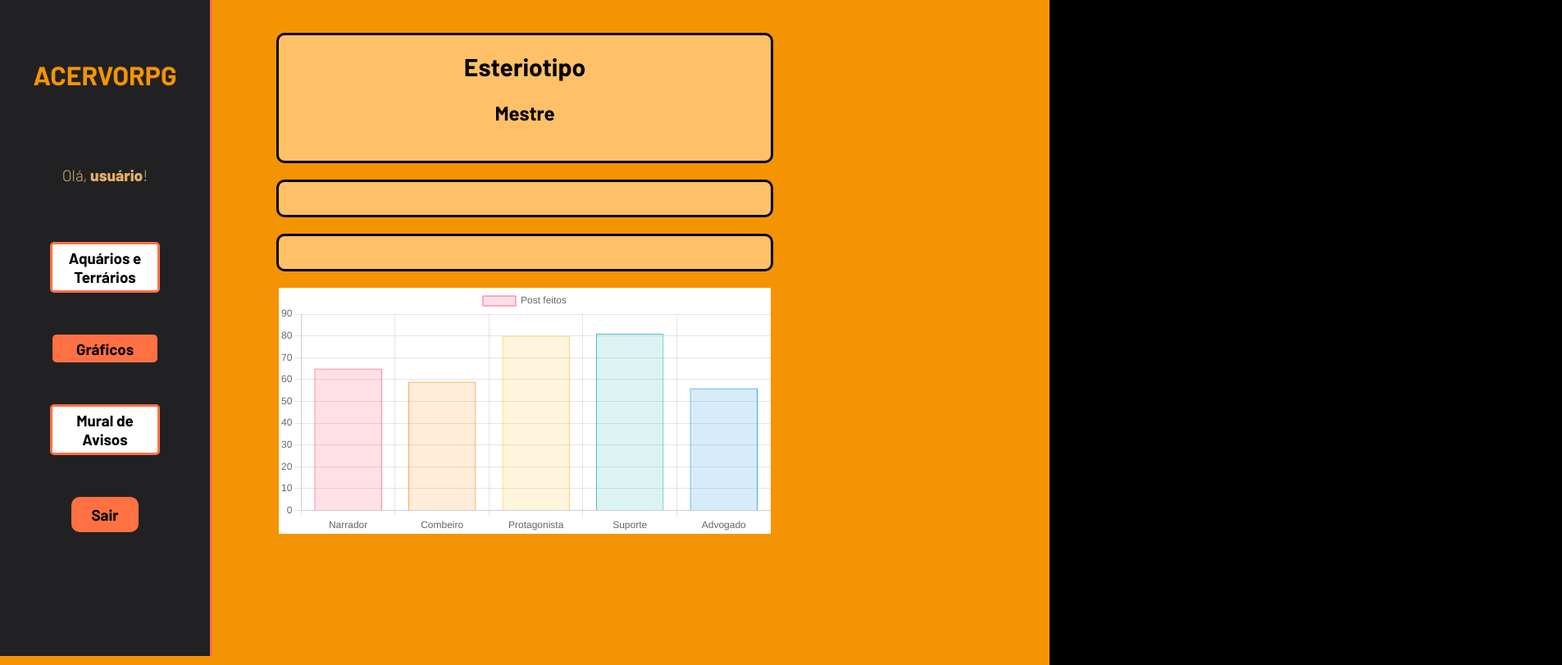
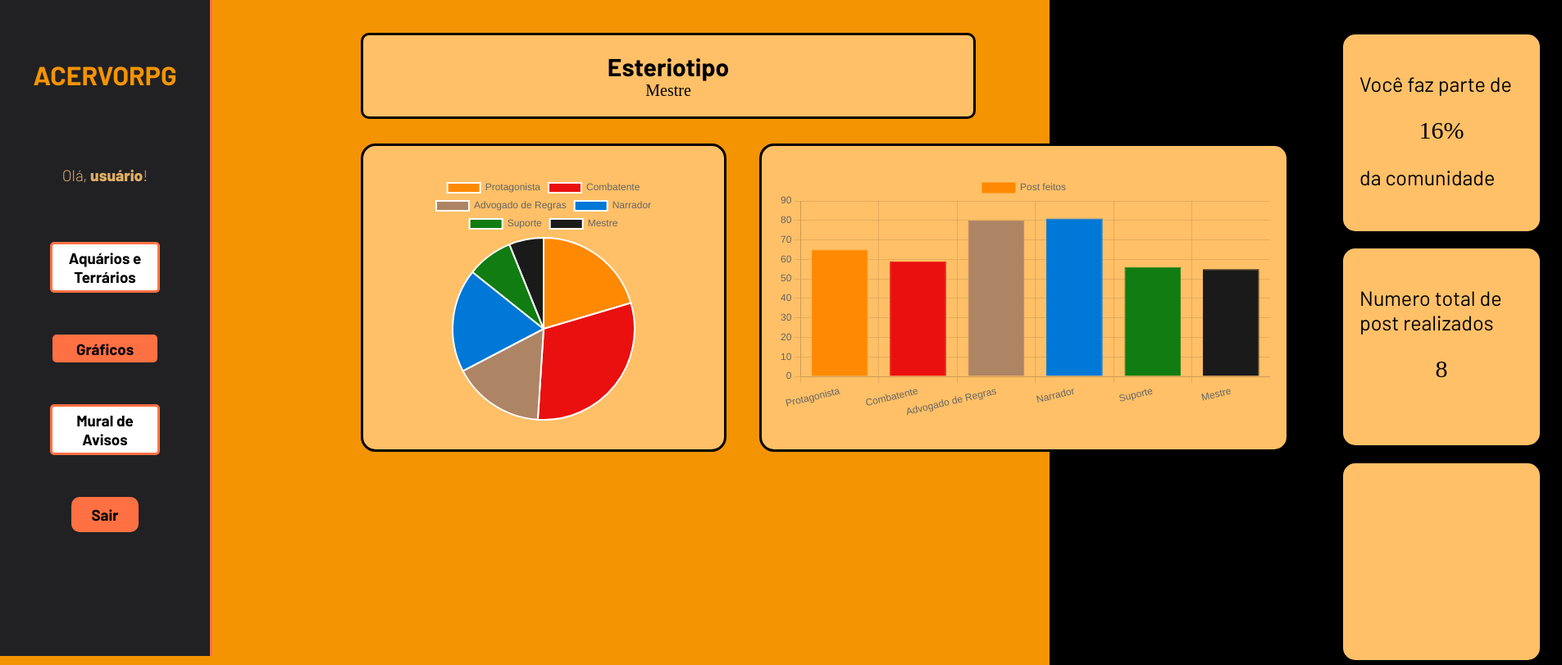
Before and after one commit to LuizSptech/AcervoRPGV2, a website: page public/dashboard/dashTest.html in a window 1280 px wide. Shown: the top 811 px of the page at 82% size, 1905 px wide, since content can reach past the window. Drawn offline with nearby package versions, Linux system fonts and the light colour scheme; a web font is replaced by a local one.

Commit message:
layout dash pronto

```diff
--- a/public/css/dashboards.css
+++ b/public/css/dashboards.css
@@ -187,15 +187,7 @@ body {
   background-color: #9ccc65;
 }
 
-.cards {
-  display: flex;
-  flex-wrap: wrap;
-  justify-content: center;
-  height: 450px;
-  width: 100%;
-  align-items: center;
-  color: white;
-}
+
 
 .card-aquario {
   margin: 2%;
@@ -432,6 +424,7 @@ canvas {
     display: flex;
     gap: 20px;
     margin-bottom: 30px;
+    flex-direction: row;
 }
 
 .card {
@@ -444,7 +437,8 @@ canvas {
     display: flex;
     flex-direction: column;
     justify-content: center;
-    transition: 0.3s;
+    position: relative;
+    left: 400px;
 }
 
 
@@ -476,5 +470,130 @@ canvas {
 .grafico{
   width: 600px;
   height: 300px;
-  background-color: white;
+  background-color: #FFC067;
 }
+
+.grafico-pie{
+  width: 300px;
+  height: 300px;
+  background-color: #FFC067;
+  position: relative;
+  left: 50px;
+}
+
+
+.grupo-graficos {
+   display: flex;
+    gap: 20px;
+    margin-bottom: 30px;
+    flex-direction: row;
+}
+
+.card-pie{
+
+    height: 330px;
+    background-color: #FFC067;
+    border-radius: 18px;
+    border: 3px solid black;
+    padding: 20px;
+    display: flex;
+    flex-direction: column;
+    justify-content: center;
+    width: 400px;
+    position: relative;
+    left: 400px;
+}
+
+
+
+.card-barra{
+
+    height: 330px;
+    background-color: #FFC067;
+    border-radius: 18px;
+    border: 3px solid black;
+    padding: 20px;
+    display: flex;
+    flex-direction: column;
+    justify-content: center;
+    width:auto;
+    position: relative;
+    left: 420px;
+}
+
+
+.KPIS{
+ display: flex;
+  flex-direction: column;
+
+  width: 300px;
+  height: 800px;
+  position: absolute;
+  left: 1605px;
+  justify-content: space-evenly;
+  top: 23px;
+}
+
+
+.KPI1{
+
+  height: 200px;
+  font-size: 25px;
+  width: 200px;
+  background-color: #FFC067;
+  border-radius: 18px;
+  border: 3px solid black;
+  padding: 20px;
+  display: flex;
+  flex-direction: column;
+  position: relative;
+  left: 10%;
+
+}
+
+.KPI2{
+  height: 200px;
+  width: 200px;
+  font-size: 25px;
+  background-color: #FFC067;
+  border-radius: 18px;
+  border: 3px solid black;
+  padding: 20px;
+  display: flex;
+  flex-direction: column;
+  position: relative;
+  left: 10%;
+}
+.KPI3{
+  height: 200px;
+  font-size: 25px;
+  width: 200px;
+  background-color: #FFC067;
+  border-radius: 18px;
+  border: 3px solid black;
+  padding: 20px;
+  display: flex;
+  flex-direction: column;
+  position: relative;
+  left: 10%;
+}
+
+#esteriotipo {
+  font-family: "Metamorphous", serif;
+  font-size: 20px;
+}
+
+#saida {
+  display: flex;
+  justify-content: center;
+    font-family: "Metamorphous", serif;
+  font-size: 30px;
+}
+
+#total{
+  display: flex;
+  justify-content: center;
+  font-family: "Metamorphous", serif;
+  font-size: 30px;
+
+}
--- a/public/css/estilo.css
+++ b/public/css/estilo.css
@@ -210,7 +210,7 @@ body {
 }
 
 .card {
-  width: 50%;
+  width: 62%;
   background-color: #FFC067;
   border-radius: 10px;
   display: flex;
--- a/public/dashboard/dashTest.html
+++ b/public/dashboard/dashTest.html
@@ -61,17 +61,37 @@
         <div class="cards">
             <div class="card">
                 <h2>Esteriotipo</h2>
-                <p>Mestre</p>
-                <div id="esteriotipo"></div>
+                <div id="esteriotipo">Mestre</div>
             </div>
-            <div class="card">
-                <h2></h2>
-            </div>
-            <div class="card">
+        </div>
+        <div class="grupo-graficos">
+
+            <div class="card-pie">
+                <div class="grafico-pie">
+                    <canvas id="grafico-rosquinha"></canvas>
+                </div>
             </div>
 
-            <div class="grafico">
-                <canvas id="grafico-barra" ></canvas>
+            <div class="card-barra">
+                <div class="grafico">
+                    <canvas id="grafico-barra" ></canvas>
+                </div>
+            </div>
+        </div>
+        <div class="KPIS">
+            <div class="KPI1">
+                <p>Você faz parte de </p>
+                <div id="saida"></div>
+                <p>da comunidade</p>
+            </div>
+            <div class="KPI2">
+                <p>Numero total de post realizados</p>
+                <div id="total"></div>
+
+            </div>
+            <div class="KPI3">
+                <p></p>
+
             </div>
         </div>
     </div>
@@ -84,14 +104,16 @@
 
 
 
-
+saida.innerHTML = `16%`
+total.innerHTML = `8`
 const labels = [
-    "Narrador",
-    "Combeiro",
-    "Protagonista",
-    "Suporte",
-    "Advogado"
-];
+        'Protagonista',
+        'Combatente',
+        'Advogado de Regras',
+        'Narrador',
+        'Suporte',
+        'Mestre'
+    ];
 
 const data = {
     labels: labels,
@@ -99,24 +121,23 @@ const data = {
         label: 'Post feitos',
         data: [65, 59, 80, 81, 56, 55, 40],
         backgroundColor: [
-            'rgba(255, 99, 132, 0.2)',
-            'rgba(255, 159, 64, 0.2)',
-            'rgba(255, 205, 86, 0.2)',
-            'rgba(75, 192, 192, 0.2)',
-            'rgba(54, 162, 235, 0.2)',
-            'rgba(153, 102, 255, 0.2)',
-            'rgba(201, 203, 207, 0.2)'
+            '#ff8902',
+            '#e9100f',
+            '#ad8565',
+            '#0078d7',
+            '#107c11',
+            '#1a1a1a'
         ],
         borderColor: [
-            'rgb(255, 99, 132)',
-            'rgb(255, 159, 64)',
-            'rgb(255, 205, 86)',
-            'rgb(75, 192, 192)',
-            'rgb(54, 162, 235)',
-            'rgb(153, 102, 255)',
-            'rgb(201, 203, 207)'
+            '#ff8902',
+            '#e9100f',
+            '#ad8565',
+            '#0078d7',
+            '#107c11',
+            '#1a1a1a'
         ],
-        borderWidth: 1
+        borderWidth: 1,
+        houverOffset: 4
     }]
 };
 
@@ -132,4 +153,33 @@ new Chart(document.getElementById("grafico-barra"), {
     }
 });
 
+const info = {
+    labels: [
+        'Protagonista',
+        'Combatente',
+        'Advogado de Regras',
+        'Narrador',
+        'Suporte',
+        'Mestre'
+    ],
+    datasets: [{
+        label: 'teste',
+        data: [10,15,8,9,4,3],
+        backgroundColor: [
+            '#ff8902',
+            '#e9100f',
+            '#ad8565',
+            '#0078d7',
+            '#107c11',
+            '#1a1a1a'
+        ],
+        houverOffset: 4
+    }]
+}
+
+new Chart(document.getElementById("grafico-rosquinha"),{
+    type: 'pie',
+    data: info,
+});
+
 </script>
```
